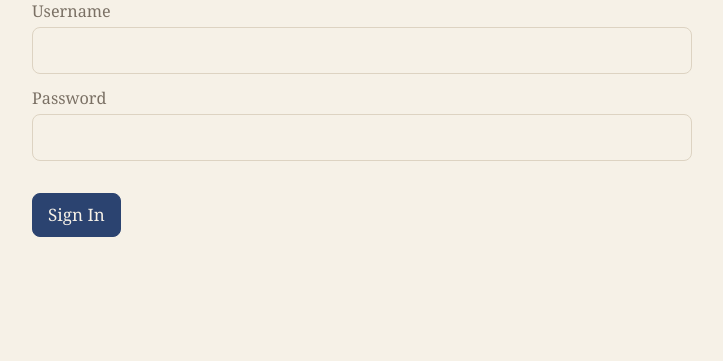
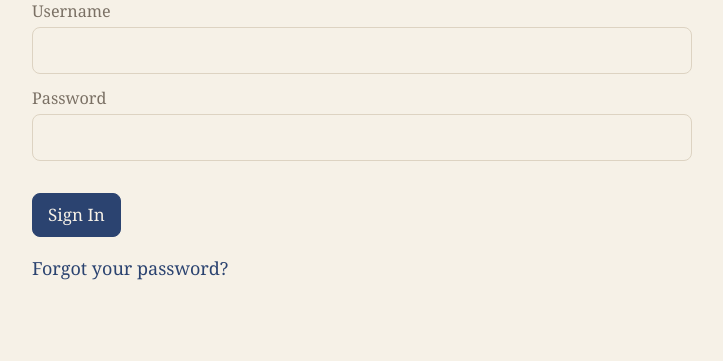
Before and after one commit to 8r4d/sloth-text, a PHP site: page / in a window 1280 px wide. Shown: the part 94-455 px from the top of the page, without its empty margins (278-1001 px from the left). Run offline with PHP 8.4, Linux system fonts and the light colour scheme.

Commit message:
Helper: Forgot Password and Change Password, and save the right password
- Sign-in has "Forgot your password?": the setup password from
  writer-config.php sets a new one (the API had it; the page didn't).
- Account has Change Password (current and new).
- Password managers saved the setup password as the account's: it was
  the first password field on Create My Account. It's now a plain field
  dotted by CSS (and marked for 1Password, LastPass and Bitwarden to
  ignore), and every field says what it is (username, current-password,
  new-password).

Co-Authored-By: Claude Opus 5.5 <noreply@anthropic.com>

```diff
--- a/helper/public/app.js
+++ b/helper/public/app.js
@@ -6,7 +6,12 @@
 //                               #/p/ID            a project's scenes
 //                               #/p/ID/s/SCENE    writing a scene
 //                               #/p/ID/new        a new scene (goes to the Mac's inbox)
-//                               #/account         tokens for the Mac, sign out
+//                               #/account         tokens for the Mac, password, sign out
+//
+// Signed out: Sign In, with Forgot Password? (the setup password from
+// writer-config.php unlocks the account), or Create My Account on the first
+// visit. The forms tell password managers which field is which, so they save
+// the account's password, never the setup password.
 //
 // Writing saves itself a moment after you stop typing, naming the version it
 // was edited from. If the Mac changed the scene meanwhile, the helper says so
@@ -403,13 +408,36 @@ function showOffline() {
 
 // ----- signing in, and the account -----------------------------------------------------
 
-function form(fields, button, onSubmit) {
-  render(`<h1>Sloth Writer</h1>
+// The kinds of field, as password managers need to see them.
+const USERNAME = { type: 'text', autocomplete: 'username' };
+const CURRENT_PASSWORD = { type: 'password', autocomplete: 'current-password' };
+const NEW_PASSWORD = { type: 'password', autocomplete: 'new-password', minlength: 8 };
+// The setup password isn't the account's: a plain field, dotted by CSS, so
+// password managers neither save it nor fill it in.
+const SETUP_PASSWORD = { type: 'text', autocomplete: 'off', secret: true };
+
+function fieldHtml({ name, label, type, autocomplete, minlength, secret }) {
+  const attrs = [
+    `id="${name}"`, `name="${name}"`, `type="${type}"`, `autocomplete="${autocomplete}"`, 'required',
+    'autocapitalize="off"', 'spellcheck="false"',
+    minlength ? `minlength="${minlength}"` : '',
+    // Asks 1Password, LastPass and Bitwarden to leave it alone too.
+    secret ? 'class="secret" data-1p-ignore data-lpignore="true" data-bwignore' : '',
+  ];
+  return `<label for="${name}">${label}</label><input ${attrs.filter(Boolean).join(' ')}>`;
+}
+
+/// A form of `fields` ({name, label, ...one of the kinds above}); `after`
+/// goes below the button.
+function form(title, fields, button, onSubmit, { intro = '', after = '' } = {}) {
+  render(`<h1>${title}</h1>
+    ${intro}
     <form>
-      ${fields.map(([name, label, type]) => `<label for="${name}">${label}</label><input id="${name}" name="${name}" type="${type}" required>`).join('')}
+      ${fields.map(fieldHtml).join('')}
       <p class="error" id="error"></p>
       <button class="primary">${button}</button>
-    </form>`);
+    </form>
+    ${after}`);
   app.querySelector('form').addEventListener('submit', async e => {
     e.preventDefault();
     try {
@@ -421,22 +449,50 @@ function form(fields, button, onSubmit) {
 }
 
 function showSetup() {
-  form(
-    [['setupPassword', 'Setup password (from writer-config.php)', 'password'], ['username', 'Choose a username', 'text'], ['password', 'Choose a password (8 or more characters)', 'password']],
-    'Create My Account',
-    async v => { await api('setup', v); location.hash = '#/account'; route(); },
-  );
+  form('Sloth Writer', [
+    { name: 'username', label: 'Choose a username', ...USERNAME },
+    { name: 'password', label: 'Choose a password (8 or more characters)', ...NEW_PASSWORD },
+    { name: 'setupPassword', label: 'Setup password (from writer-config.php)', ...SETUP_PASSWORD },
+  ], 'Create My Account', async v => { await api('setup', v); location.hash = '#/account'; route(); });
 }
 
 function showSignIn() {
-  form([['username', 'Username', 'text'], ['password', 'Password', 'password']], 'Sign In', async v => {
+  form('Sloth Writer', [
+    { name: 'username', label: 'Username', ...USERNAME },
+    { name: 'password', label: 'Password', ...CURRENT_PASSWORD },
+  ], 'Sign In', async v => {
     await api('login', v);
     route();
+  }, { after: '<p><a href="#" id="forgot">Forgot your password?</a></p>' });
+  app.querySelector('#forgot').addEventListener('click', e => {
+    e.preventDefault();
+    showRecover();
   });
 }
 
-async function showAccount(newToken) {
-  const tokens = await api('tokens');
+/// Locked out: the setup password from writer-config.php sets a new password.
+function showRecover() {
+  form('Forgot Password', [
+    { name: 'username', label: 'Username', ...USERNAME },
+    { name: 'setupPassword', label: 'Setup password (from writer-config.php)', ...SETUP_PASSWORD },
+    { name: 'password', label: 'New password (8 or more characters)', ...NEW_PASSWORD },
+  ], 'Set New Password', async v => {
+    await api('recover', v);
+    location.hash = '#/';
+    route();
+  }, {
+    intro: `<p class="quiet">Enter the setup password from <code>writer-config.php</code> on your web host to choose a new password.
+      Sloth Writer on your Mac keeps syncing: its token doesn't change.</p>`,
+    after: '<p><a href="#" id="back">Back to Sign In</a></p>',
+  });
+  app.querySelector('#back').addEventListener('click', e => {
+    e.preventDefault();
+    showSignIn();
+  });
+}
+
+async function showAccount(newToken, message = '') {
+  const [tokens, me] = await Promise.all([api('tokens'), api('me')]);
   render(`${nav({ href: '#/', label: 'Projects' })}
     <h1>Account</h1>
     <p class="quiet">Sloth Writer on your Mac syncs with this helper using a token.
@@ -449,7 +505,26 @@ async function showAccount(newToken) {
     </ul>
     <form id="make"><label for="label">Name for a new token</label><input id="label" name="label" value="My Mac">
     <button class="primary">Make a Token</button></form>
+    <h2>Password</h2>
+    <form id="password-form">
+      <input class="visually-hidden" type="text" name="username" autocomplete="username" value="${esc(me.user.username)}" tabindex="-1" aria-hidden="true">
+      ${fieldHtml({ name: 'current', label: 'Current password', ...CURRENT_PASSWORD })}
+      ${fieldHtml({ name: 'password', label: 'New password (8 or more characters)', ...NEW_PASSWORD })}
+      <p class="error" id="password-error"></p>
+      ${message ? `<p class="saved">${esc(message)}</p>` : ''}
+      <button class="primary">Change Password</button>
+    </form>
+    <p class="quiet">Signed in as ${esc(me.user.username)}.</p>
     <p><button id="signout">Sign Out</button></p>`);
+  app.querySelector('#password-form').addEventListener('submit', async e => {
+    e.preventDefault();
+    try {
+      await api('change_password', { current: e.target.current.value, password: e.target.password.value });
+      showAccount(undefined, 'Password changed.');
+    } catch (err) {
+      app.querySelector('#password-error').textContent = err.message;
+    }
+  });
   app.querySelector('#make').addEventListener('submit', async e => {
     e.preventDefault();
     const { token } = await api('token_create', { label: e.target.label.value });
--- a/helper/public/style.css
+++ b/helper/public/style.css
@@ -50,3 +50,9 @@ textarea { display: block; width: 100%; min-height: 60vh; margin-top: 16px; bord
 ul.tokens { list-style: none; padding: 0; margin: 8px 0; }
 ul.tokens li { display: flex; justify-content: space-between; align-items: center; gap: 12px; padding: 8px 0; border-bottom: 1px solid var(--line); }
 .token { font-family: ui-monospace, Menlo, monospace; font-size: 0.85em; word-break: break-all; padding: 10px; border: 1px dashed var(--accent); border-radius: 8px; }
+
+/* The setup password: dotted like a password, but not one to save. */
+input.secret { -webkit-text-security: disc; text-security: disc; }
+/* There for password managers, not people. */
+.visually-hidden { position: absolute; width: 1px; height: 1px; padding: 0; margin: -1px; overflow: hidden; clip: rect(0 0 0 0); border: 0; }
+.saved { color: var(--quiet); }
```
Also changed, not shown: helper/tests/api.test.mjs (+33 -0 lines), helper/tests/browser.test.mjs (+31 -1 lines), helper/README.md.
